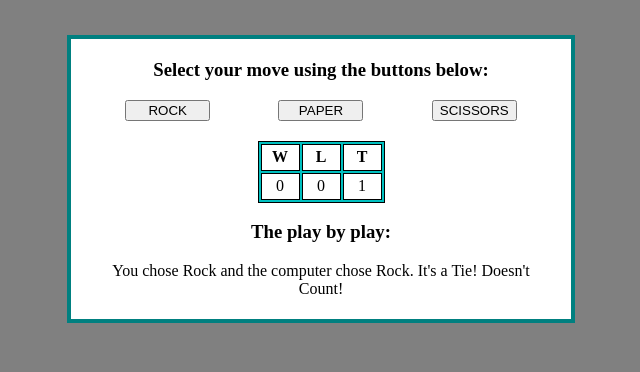
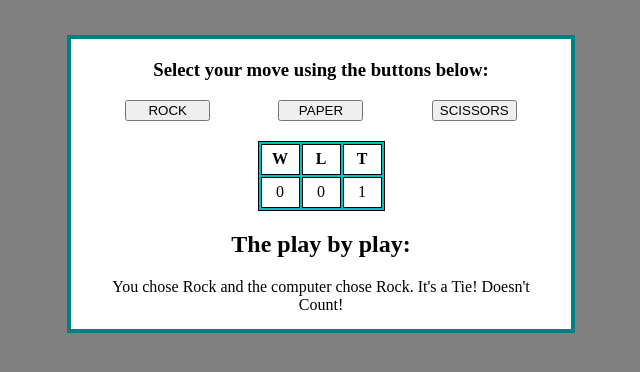
Before and after one commit to dwcoppola/rock-paper-scissors, a plain HTML site: page index.html in a window 1280 px wide. Both pictures are taken after a click on the button "ROCK". Shown: the whole page, without its empty margins (319-959 px from the left). Drawn offline with Linux system fonts and the light colour scheme.

Commit message:
Add files via upload

```diff
--- a/index.html
+++ b/index.html
@@ -1,4 +1,5 @@
-<html>
+<!DOCTYPE html>
+<html lang="en">
     <head>
         <meta name="viewport" content="width=device-width, initial-scale=1.0">
         <title>Rock, Paper, Scissors Game</title>
@@ -26,7 +27,8 @@
                     <td id="draw"></td>
                 </tr>
             </table>
-  <h3>The play by play:</h3>
+            <h2>The play by play:</h2>
+	    <p id="turn-text"></p>
         </div>
         <script src="script.js"></script>
     </body>
--- a/script.js
+++ b/script.js
@@ -1,29 +1,25 @@
-const gameText = document.getElementById("game-text");
-const turnText = document.createElement('p');
+var win = 0;
+var lose = 0;
+var draw = 0;
+function playerPick(playerSelection) {
     const winCount = document.getElementById("win");
     const loseCount = document.getElementById("lose");
     const drawCount = document.getElementById("draw");
-var playerSelection
-var outcome
-var win = 0
-var lose = 0
-var draw = 0
-function playerPick(playerSelection) {
-    computerSelection = (Math.floor((Math.random() * 3) + 1))
-    gameText.appendChild(turnText);
-    if (computerSelection == 1) {
+    var outcome;
+    var computerSelection = (Math.floor((Math.random() * 3) + 1))
+    if (computerSelection === 1) {
         computerSelection = "Rock";
-    } else if (computerSelection == 2) {
+    } else if (computerSelection === 2) {
         computerSelection = "Paper";
     } else {
         computerSelection = "Scissors";
-  };
+    }
     switch(computerSelection) {
         case "Rock":
-      if (playerSelection == "Rock") {
+            if (playerSelection === "Rock") {
                 outcome = "It's a Tie! Doesn't Count!";
                 draw++;
-      } else if (playerSelection == "Paper") {
+            } else if (playerSelection === "Paper") {
                 outcome = "You Win!";
                 win++;
             } else {
@@ -32,10 +28,10 @@
             };
             break;
         case "Paper":
-      if (playerSelection == "Paper") {
+            if (playerSelection === "Paper") {
                 outcome = "It's a Tie! Doesn't Count!";
                 draw++;
-      } else if (playerSelection == "Scissors") {
+            } else if (playerSelection === "Scissors") {
                 outcome = "You Win!";
                 win++;
             } else {
@@ -44,10 +40,10 @@
             };
             break;
         case "Scissors":
-      if (playerSelection == "Scissors") {
+            if (playerSelection === "Scissors") {
                 outcome = "It's a Tie! Doesn't Count!"
                 draw++;
-      } else if (playerSelection == "Rock") {
+            } else if (playerSelection === "Rock") {
                 outcome = "You Win!"
                 win++;
             } else {
@@ -58,5 +54,6 @@
     winCount.textContent = win;
     loseCount.textContent = lose;
     drawCount.textContent = draw;
-  turnText.textContent = `You chose ${playerSelection} and the computer chose ${computerSelection}. ${outcome}`;
+    var turnText = document.getElementById('turn-text');
+    turnText.innerHTML = `You chose ${playerSelection} and the computer chose ${computerSelection}. ${outcome}`;
 };
--- a/style.css
+++ b/style.css
@@ -1,9 +1,11 @@
-html {
+html
+{
     background-color: gray;
 }
-body {
+body
+{
     width: 460px;
-  height: 240px;
+    height: 250px;
     padding: 20px;
     margin-left: auto;
     margin-right: auto;
@@ -11,26 +13,35 @@
     border: 4px solid #008080;
     background-color: white;
 }
-div {
+div
+{
   text-align: center;
 }
-div#user-interface {
+div#user-interface
+{
     display: flex;
     flex-direction: row;
     margin-top: 10px;
 }
-button {
+h3
+{
+    margin-top: 0px;
+}
+button
+{
     margin-right: auto;
     margin-left: auto;
     width: 85px;
 }
-table,th,td {
+table,th,td
+{
     border: 1px solid black;
     margin-right: auto;
     margin-left: auto;
     background-color: #00c0c0;
 }
-th,td {
+th,td
+{
     text-align: center;
     width: 35px;
     height: 27px;
```
Lines whose indentation alone changed are shown as unchanged.
